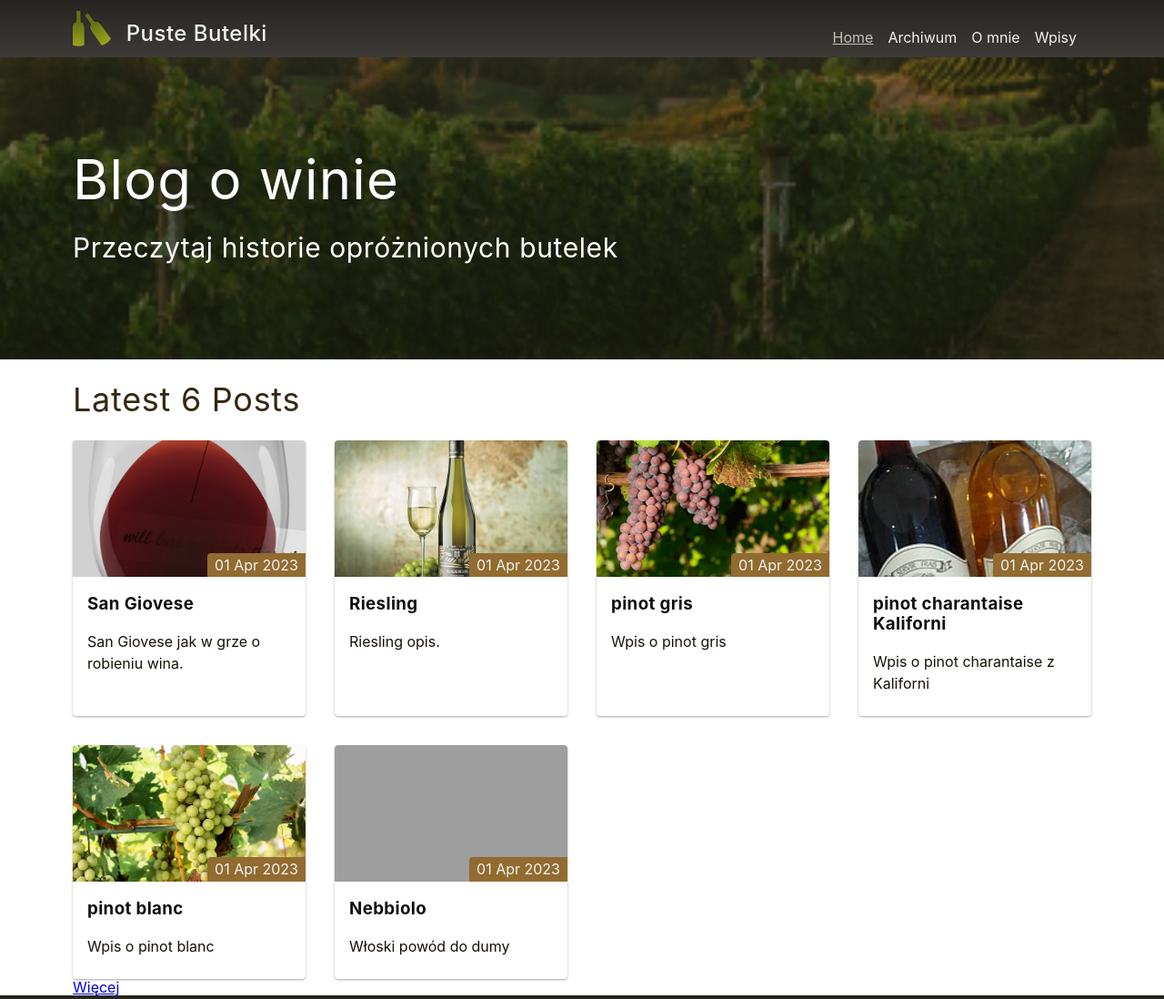
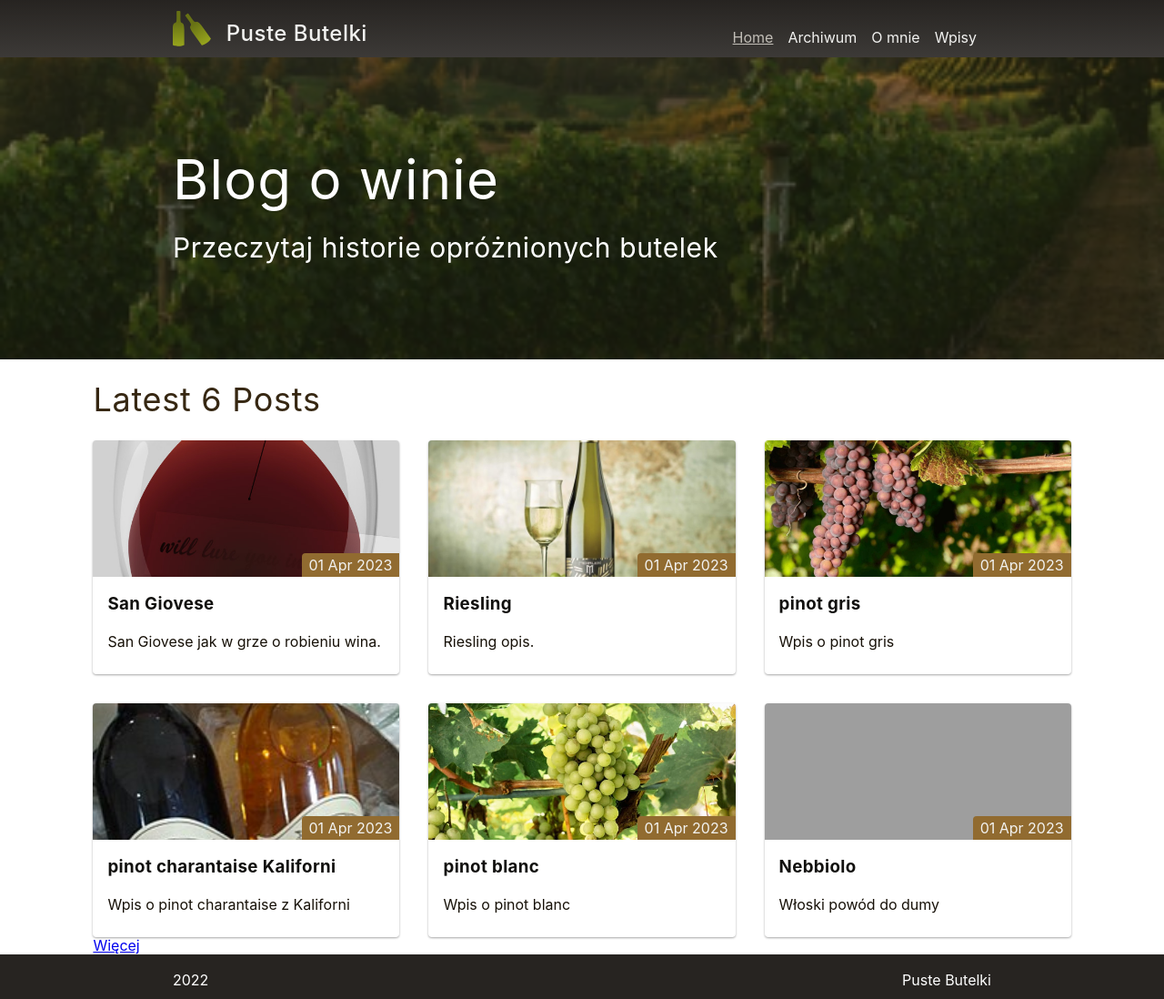
Before and after one commit to sammerro/blog-wine, an Eleventy site: page index.njk in a window 1280 px wide. Shown: the top 1098 px of the page at 91% size. Built offline with nearby package versions, Linux system fonts and the light colour scheme; Eleventy itself is replaced by a stand-in of ours; files that its build step writes are made by us from their sources; grey boxes are pictures that could not be loaded.

Commit message:
container - might need to revert

```diff
--- a/_includes/layouts/baza.njk
+++ b/_includes/layouts/baza.njk
@@ -33,7 +33,7 @@
     {% include "hero.njk" %}
     {% endif %}
 
-    <main class="{{ templateClass + ' ' if templateClass }}container-content">
+    <main class="{{ templateClass + ' ' if templateClass }} {{containerClass if containerClass else 'container-content'}}">
       {{ content | safe }}
     </main>
 
--- a/_includes/layouts/wpis.njk
+++ b/_includes/layouts/wpis.njk
@@ -1,6 +1,6 @@
 ---
 layout: layouts/baza.njk
-templateClass: container wpis
+templateClass: wpis
 ---
 {# <h1>{{ title }}</h1> #}
 <div>
--- a/index.njk
+++ b/index.njk
@@ -4,6 +4,7 @@ hero: true
 heroImage: header-hero.png
 heroTitle: Blog o winie
 heroSubtitle: Przeczytaj historie opróżnionych butelek
+containerClass: container-wide
 eleventyNavigation:
   key: Home
   order: 1
--- a/sass/layout/_container.scss
+++ b/sass/layout/_container.scss
@@ -8,19 +8,26 @@
   max-width: 550px;
 }
 
-.container--wide {
-  max-width: initial;
+.container-wide {
   margin-left: auto;
   margin-right: auto;
-}
+  max-width: 1200px;
+  min-width: 84vw;
 
-.container-content {
-  margin-left: 80px;
-  margin-right: 80px;
-  max-width: 1200px;
-
-  @media(max-width: 991px) {
+  @media(max-width: 1220px) {
     margin-left: 8vw;
     margin-right: 8vw;
   }
 }
+
+.container-content {
+  margin-left: auto;
+  margin-right: auto;
+  width: 900px;
+
+  @media(max-width: 991px) {
+    width: auto;
+    margin-left: 8vw;
+    margin-right: 8vw;
+  }
+}
```
